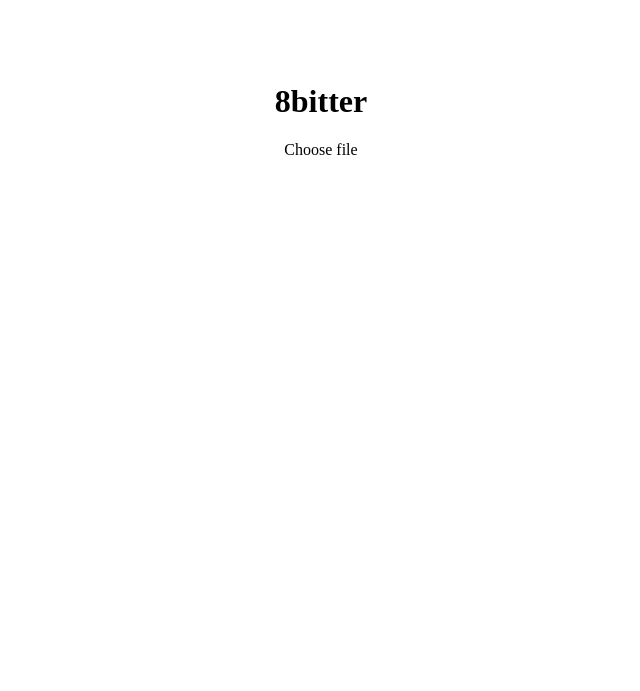
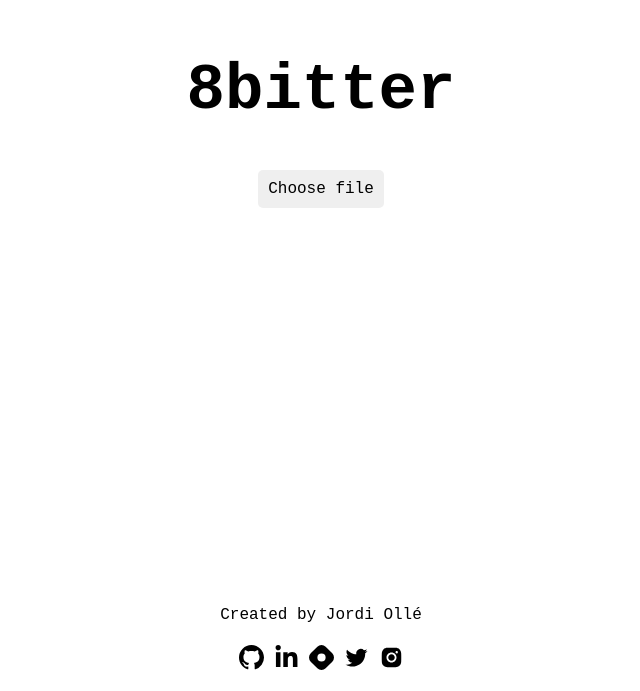
Before and after one commit to jolle11/8bitter, a React (Vite) app: page / in a window 1280 px wide. Shown: the part 218-909 px from the top of the page, without its empty margins (319-959 px from the left). Before the commit the page ends 800 px from the top, so only its background shows below. Built offline with nearby package versions, Linux system fonts and the light colour scheme.

Commit message:
Finished styling and some small tweaks

```diff
--- a/src/App.tsx
+++ b/src/App.tsx
@@ -1,10 +1,14 @@
+import Footer from "./components/Footer/Footer";
 import ImageConverter from "./components/ImageConverter/ImageConverter";
 
 function App() {
 	return (
-		<div className="content">
-			<ImageConverter />
-		</div>
+		<>
+			<div className="content">
+				<ImageConverter />
+			</div>
+			<Footer />
+		</>
 	);
 }
 
--- a/src/components/ImageConverter/ImageConverter.scss
+++ b/src/components/ImageConverter/ImageConverter.scss
@@ -4,14 +4,31 @@
 	justify-content: center;
 	align-items: center;
 
-	&__title {}
+	&__title {
+		font-size: 4rem;
+	}
 
 	&__upload {
 		border: none;
+		cursor: pointer;
+		font-size: 1rem;
+		background: #efefef;
+		padding: 10px;
+		border-radius: 5px;
+		transition: all 0.2s ease-in-out;
+
+		&:hover {
+			background: #d9d9d9;
+		}
 	}
 
 	&__images {
 		display: flex;
+		flex-direction: column;
+
+		@media(min-width: 768px) {
+			flex-direction: row;
+		}
 	}
 
 	&__original {
@@ -24,9 +41,8 @@
 	}
 
 	&__image {
-		&--original {}
-
-		&--converted {}
+		width: 300px;
+		margin: 10px;
 	}
 
 	&__converted {
@@ -35,10 +51,18 @@
 	}
 
 	&__button {
-		&--download {}
+		margin-top: 10px;
+		padding: 10px;
+		font-size: 1rem;
+		border: none;
+		border-radius: 5px;
+		font-family: 'IBM Plex Mono', monospace;
+		transition: all 0.2s ease-in-out;
+		cursor: pointer;
 
-		&--generate {}
+		&:hover {
+			background: #d9d9d9;
+		}
 	}
 
-	&__generate {}
 }
--- a/src/components/ImageConverter/ImageConverter.tsx
+++ b/src/components/ImageConverter/ImageConverter.tsx
@@ -13,7 +13,7 @@ const ImageConverter = () => {
 		}
 	};
 
-	const handleGenerate = async () => {
+	const handleImageGenerate = async () => {
 		if (image) {
 			try {
 				const data = await convertTo8Bit(image);
@@ -24,7 +24,7 @@ const ImageConverter = () => {
 		}
 	};
 
-	const handleDownload = () => {
+	const handleImageDownload = () => {
 		if (converted) {
 			const link = document.createElement("a");
 			link.download = "8bit_image.jpg";
@@ -38,8 +38,8 @@ const ImageConverter = () => {
 	return (
 		<div className="converter">
 			<h1 className="converter__title">8bitter</h1>
-			<label for="file-upload" class="converter__upload">
-				Choose file
+			<label htmlFor="file-upload" className="converter__upload">
+				{image ? "Choose another file" : "Choose file"}
 			</label>
 			<input
 				id="file-upload"
@@ -55,8 +55,7 @@ const ImageConverter = () => {
 						<img
 							src={URL.createObjectURL(image)}
 							alt="Original"
-							width={300}
-							className="converter__image converter__image--original"
+							className="converter__image"
 						/>
 					</section>
 				)}
@@ -66,26 +65,19 @@ const ImageConverter = () => {
 						<img
 							src={converted}
 							alt="8-bit converted"
-							width={300}
-							className="converter__image converter__image--converted"
+							className="converter__image"
 						/>
 					</section>
 				)}
 			</div>
 			<div className="converter__buttons">
 				{image && !converted && (
-					<button
-						className="converter__button converter__button--generate"
-						onClick={handleGenerate}
-					>
+					<button className="converter__button" onClick={handleImageGenerate}>
 						Generate
 					</button>
 				)}
 				{converted && (
-					<button
-						className="converter__button converter__button--download"
-						onClick={handleDownload}
-					>
+					<button className="converter__button" onClick={handleImageDownload}>
 						Download
 					</button>
 				)}
--- a/src/index.scss
+++ b/src/index.scss
@@ -1,3 +1,7 @@
+html {
+	font-family: 'IBM Plex Mono', monospace;
+}
+
 .content {
 	height: 80vh;
 	width: 100%;
--- a/src/utils/convertTo8Bit.tsx
+++ b/src/utils/convertTo8Bit.tsx
@@ -1,27 +1,32 @@
 export const convertTo8Bit = (image: File): Promise<Uint8ClampedArray> => {
 	return new Promise((resolve, reject) => {
-		// Cargar la imagen en un objeto Image de JavaScript
+		// Load the image into a JavaScript Image object
 		const img = new Image();
 		img.src = URL.createObjectURL(image);
 
-		// Esperar a que se cargue la imagen
+		// Wait till image is loaded
 		img.onload = () => {
-			// Crear un canvas para dibujar la imagen
+			// Create canvas to draw image
 			const canvas = document.createElement("canvas");
 			const context = canvas.getContext("2d");
 
-			// Establecer el tamaño del canvas para que sea igual al tamaño de la imagen
+			// Set the canvas size to be equal to the image size
 			canvas.width = img.width;
 			canvas.height = img.height;
 
-			// Dibujar la imagen en el canvas
-			context.drawImage(img, 0, 0);
+			// Draw image on canvas
+			context!.drawImage(img, 0, 0);
 
-			// Obtener los píxeles de la imagen a través del contexto del canvas
-			const imageData = context.getImageData(0, 0, canvas.width, canvas.height);
+			// Get image pixels through the context of the canvas
+			const imageData = context!.getImageData(
+				0,
+				0,
+				canvas.width,
+				canvas.height,
+			);
 			const pixels = imageData.data;
 
-			// Iterar sobre cada píxel y convertir su valor RGB a un valor de 8 bits
+			// Iterate over each pixel and convert its RGB value to an 8-bit value.
 			for (let i = 0; i < pixels.length; i += 4) {
 				const r = pixels[i];
 				const g = pixels[i + 1];
@@ -33,14 +38,14 @@ export const convertTo8Bit = (image: File): Promise<Uint8ClampedArray> => {
 				pixels[i + 2] = value; // B
 			}
 
-			// Dibujar el nuevo valor de 8 bits en un nuevo canvas
+			// Draw the new 8-bit value on a new canvas
 			const newCanvas = document.createElement("canvas");
 			const newContext = newCanvas.getContext("2d");
 			newCanvas.width = canvas.width;
 			newCanvas.height = canvas.height;
-			newContext.putImageData(imageData, 0, 0);
+			newContext!.putImageData(imageData, 0, 0);
 
-			// Convertir el nuevo canvas a una imagen
+			// Convert the new canvas into an image
 			newCanvas.toBlob(
 				(blob) => {
 					if (blob) {
@@ -60,7 +65,7 @@ export const convertTo8Bit = (image: File): Promise<Uint8ClampedArray> => {
 			);
 		};
 
-		// Manejar el error si no se pudo cargar la imagen
+		// Handle error if image couldn't be loaded
 		img.onerror = (error) => {
 			reject(new Error(`Failed to load image: ${error}`));
 		};
```
